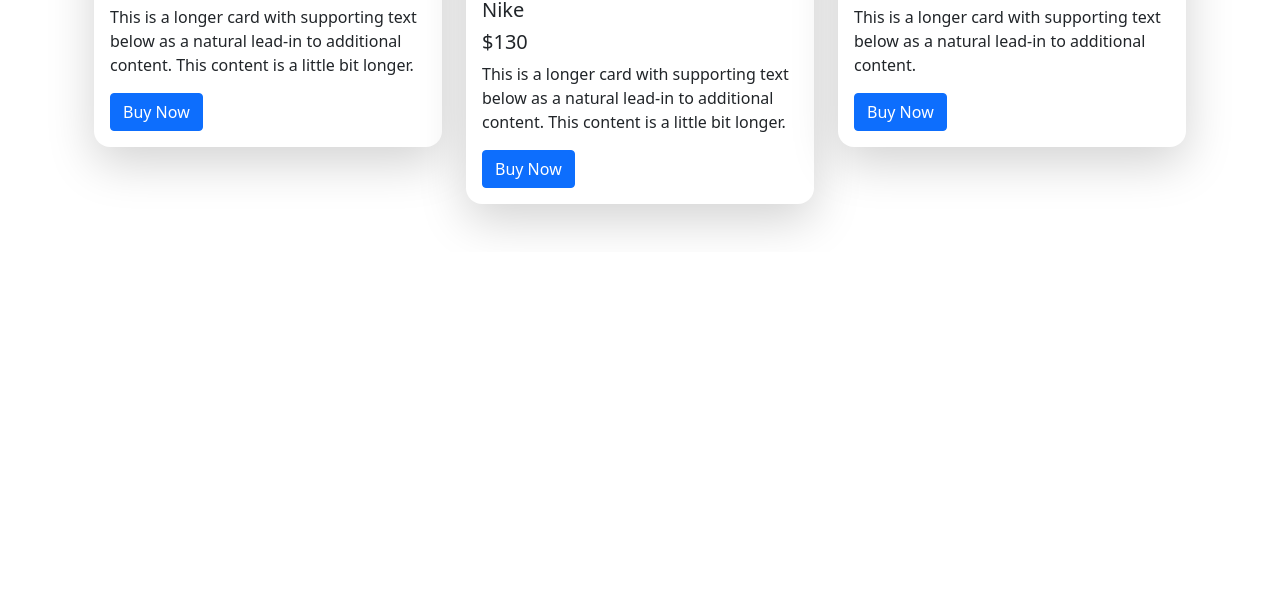
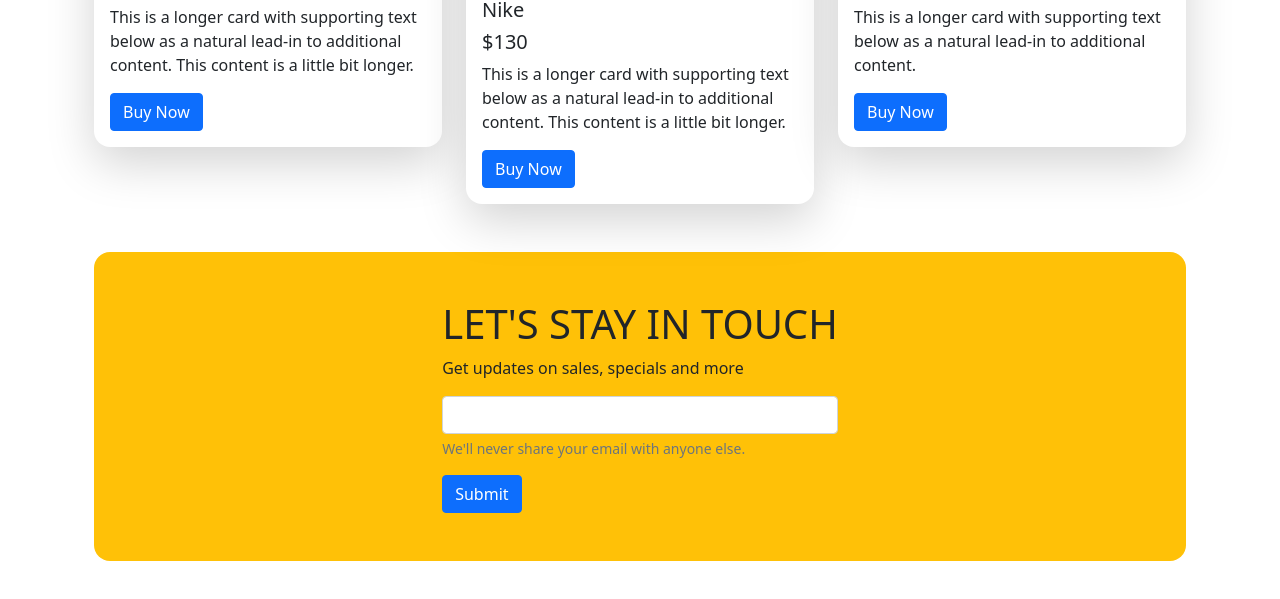
Before and after one commit to shakil-py/E-comarchwithpanda, a plain HTML site: page index.html in a window 1280 px wide. Shown: the part 1820-2419 px from the top of the page. Before the commit the page ends 2072 px from the top, so only its background shows below. Drawn offline with nearby package versions, Linux system fonts and the light colour scheme.

Commit message:
add form

```diff
--- a/index.html
+++ b/index.html
@@ -235,6 +235,27 @@
             </div>
         </section>
         <!-- bag card end -->
+        <!-- from start -->
+        <section>
+            <div class="container">
+                <div class="container d-flex align-items-center justify-content-center my-5 bg-warning p-5 rounded-4">
+                    <div class="">
+                        <h1>LET'S STAY IN TOUCH</h1>
+                        <p>Get updates on sales, specials and more</p>
+                        <form>
+                            <div class="mb-3">
+                                <input type="email" class="form-control" id="exampleInputEmail1"
+                                    aria-describedby="emailHelp">
+                                <div id="emailHelp" class="form-text">We'll never share your email with anyone else.
+                                </div>
+                            </div>
+                            <button type="submit" class="btn btn-primary">Submit</button>
+                        </form>
+                    </div>
+                </div>
+            </div>
+        </section>
+        <!-- from end -->
 
     </main>
 
```
